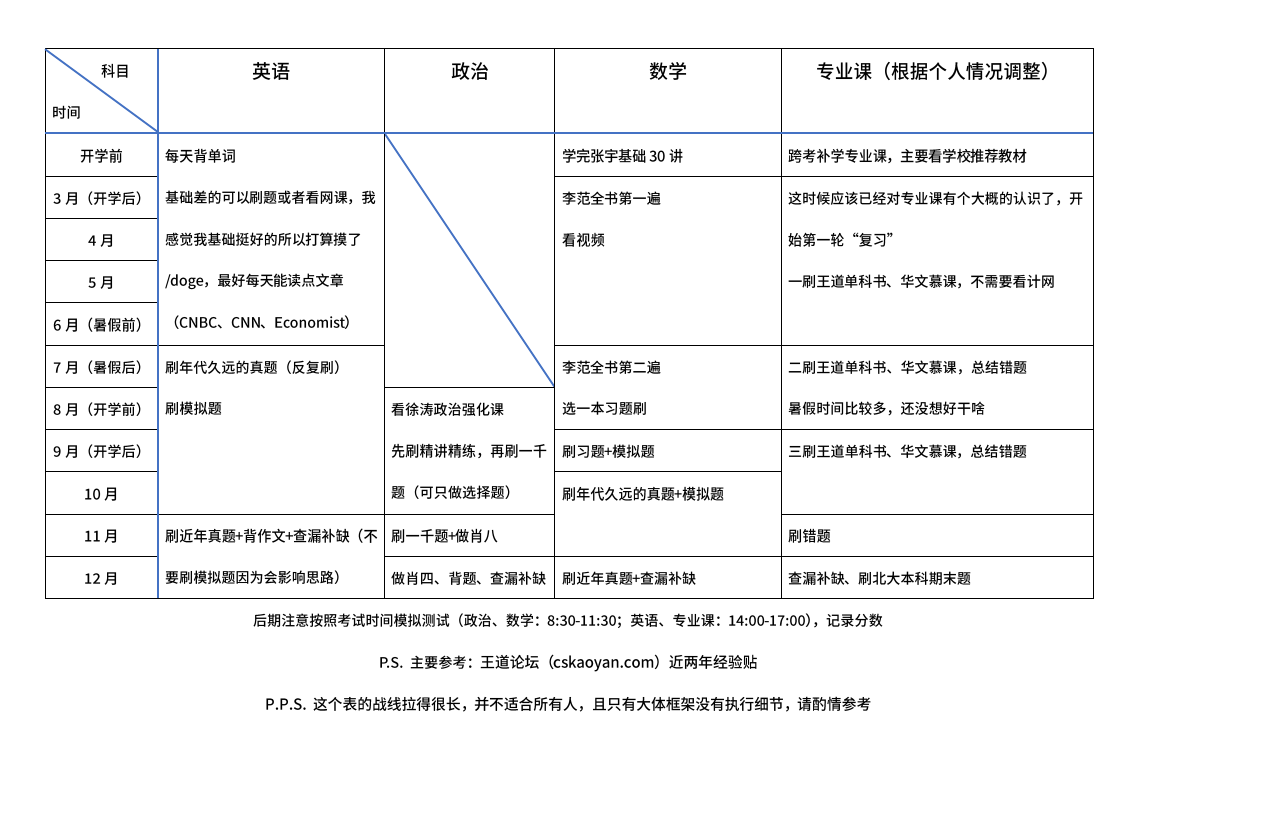
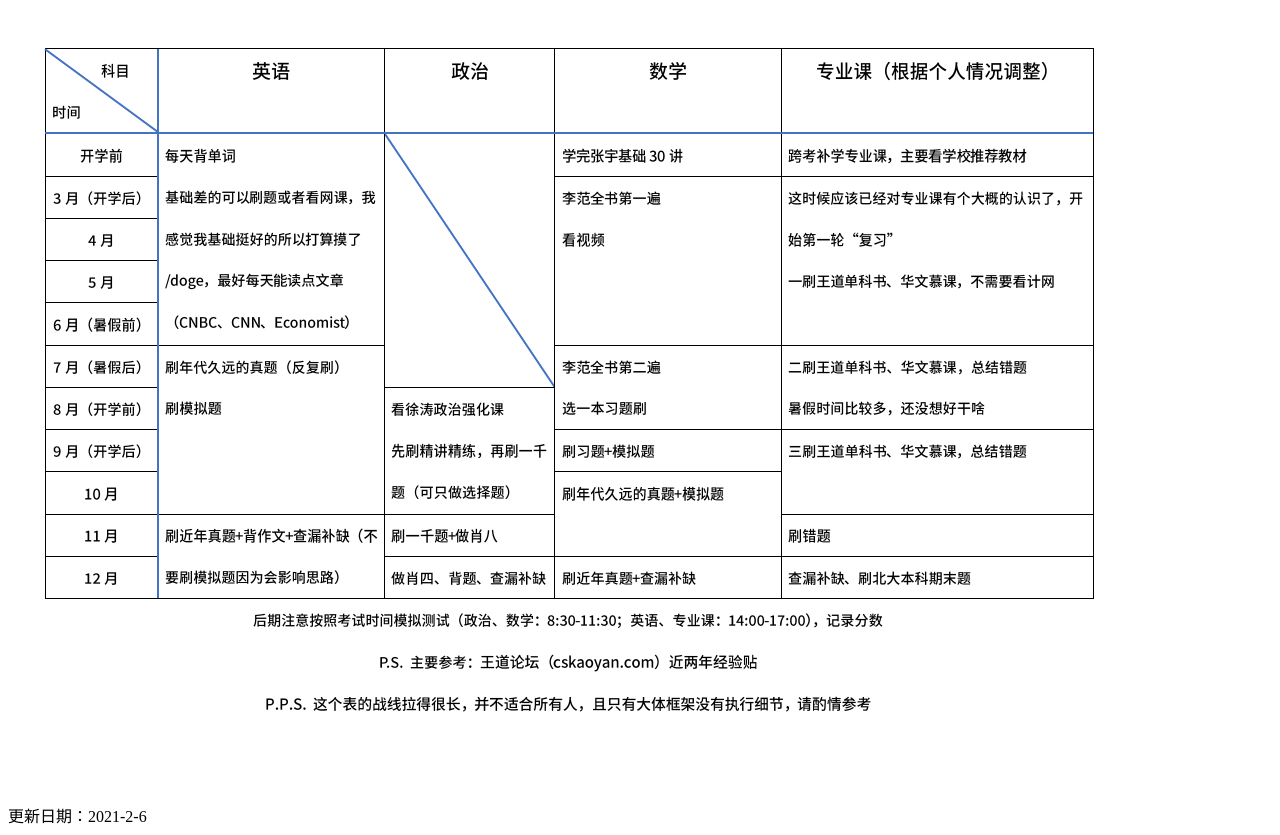
Before and after one commit to coke0c/coke0c.github.io, a plain HTML site: page index.html in a window 1280 px wide. Before the commit the page ends 811 px from the top, so only its background shows below. Drawn offline with Linux system fonts and the light colour scheme.

Commit message:
add date

```diff
--- a/index.html
+++ b/index.html
@@ -7,5 +7,8 @@
     </head>
     <body>
         <img src="a.png">
+        <div>
+            更新日期：2021-2-6
+        </div>
     </body>
 </html>
```
